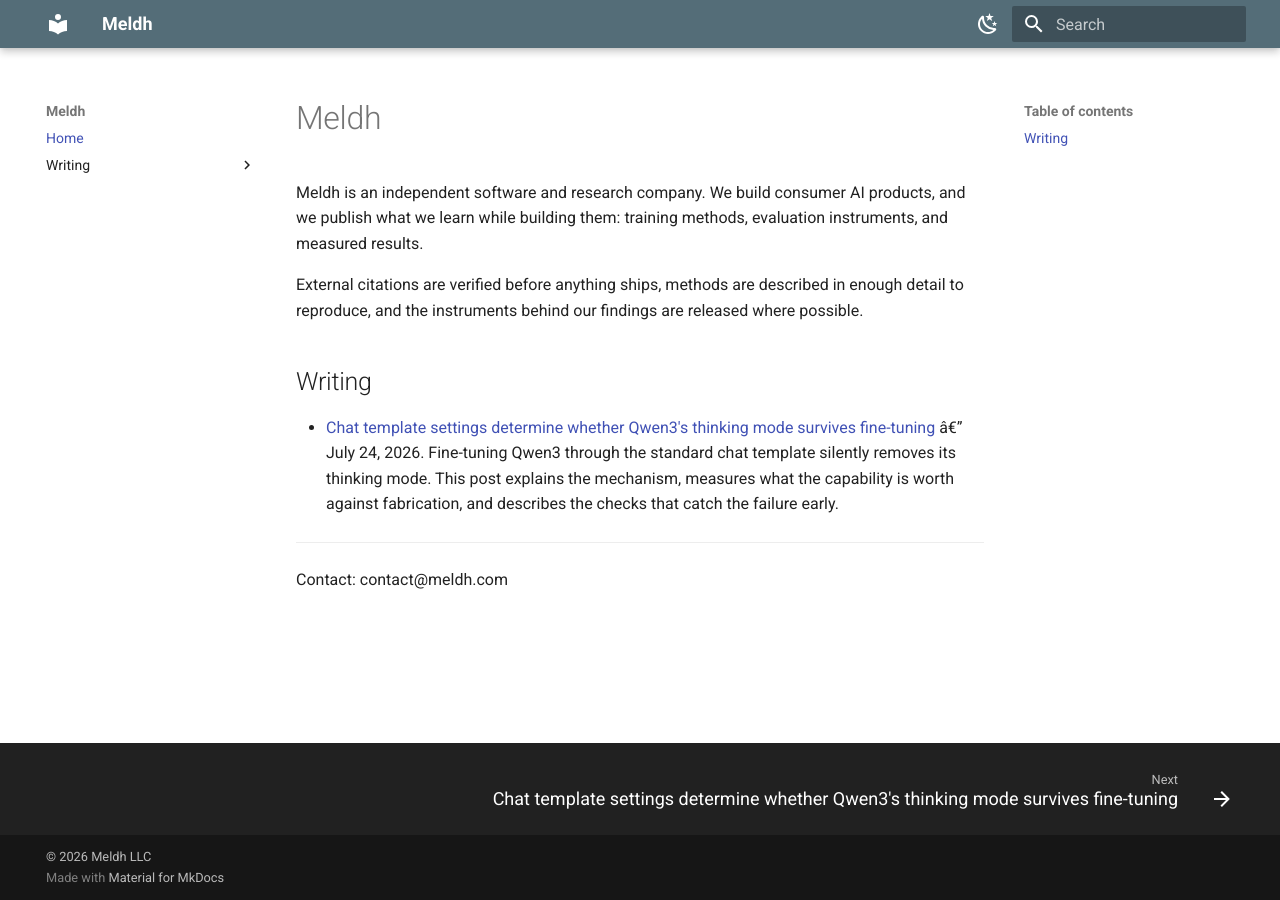
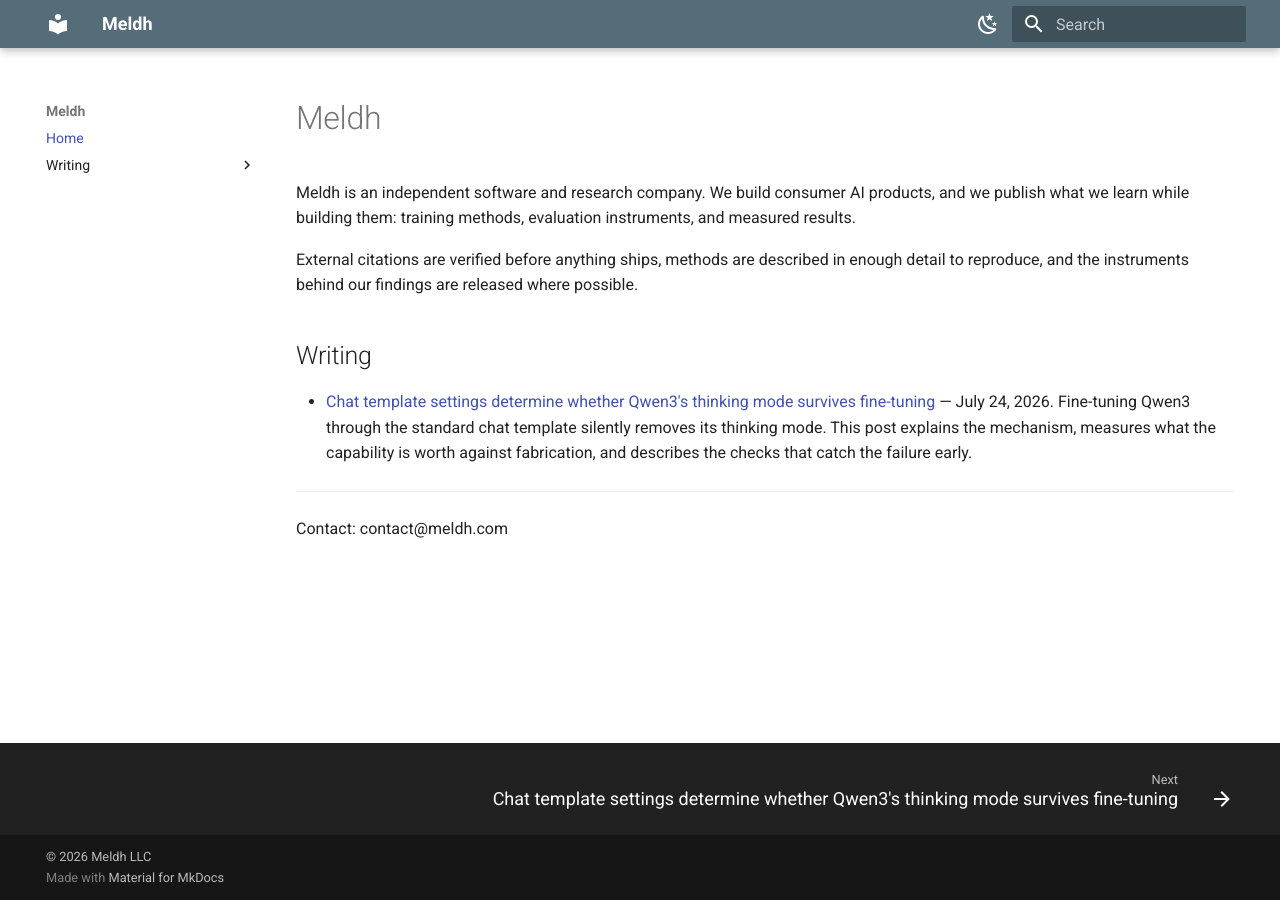
Before and after one commit to Meldh-LLC/meldh-com, an MkDocs documentation site: the page built from docs/index.md, in a window 1280 px wide. Built offline with MkDocs 1.6.1 and Material for MkDocs 9.7.7, drawn with Linux system fonts in a browser that asks for light colours.

Commit message:
Add files via upload

```diff
--- a/docs/index.md
+++ b/docs/index.md
@@ -6,7 +11,7 @@ External citations are verified before anything ships, methods are described in
 
 ## Writing
 
-- [Chat template settings determine whether Qwen3's thinking mode survives fine-tuning](writing/qwen3-template-thinking.md) â€” July 24, 2026. Fine-tuning Qwen3 through the standard chat template silently removes its thinking mode. This post explains the mechanism, measures what the capability is worth against fabrication, and describes the checks that catch the failure early.
+- [Chat template settings determine whether Qwen3's thinking mode survives fine-tuning](writing/qwen3-template-thinking.md) — July 24, 2026. Fine-tuning Qwen3 through the standard chat template silently removes its thinking mode. This post explains the mechanism, measures what the capability is worth against fabrication, and describes the checks that catch the failure early.
 
 ---
 
```
Also changed, not shown: other parts of docs/index.md (+5 -0 lines), docs/writing/qwen3-template-thinking.md (+5 -0 lines).
